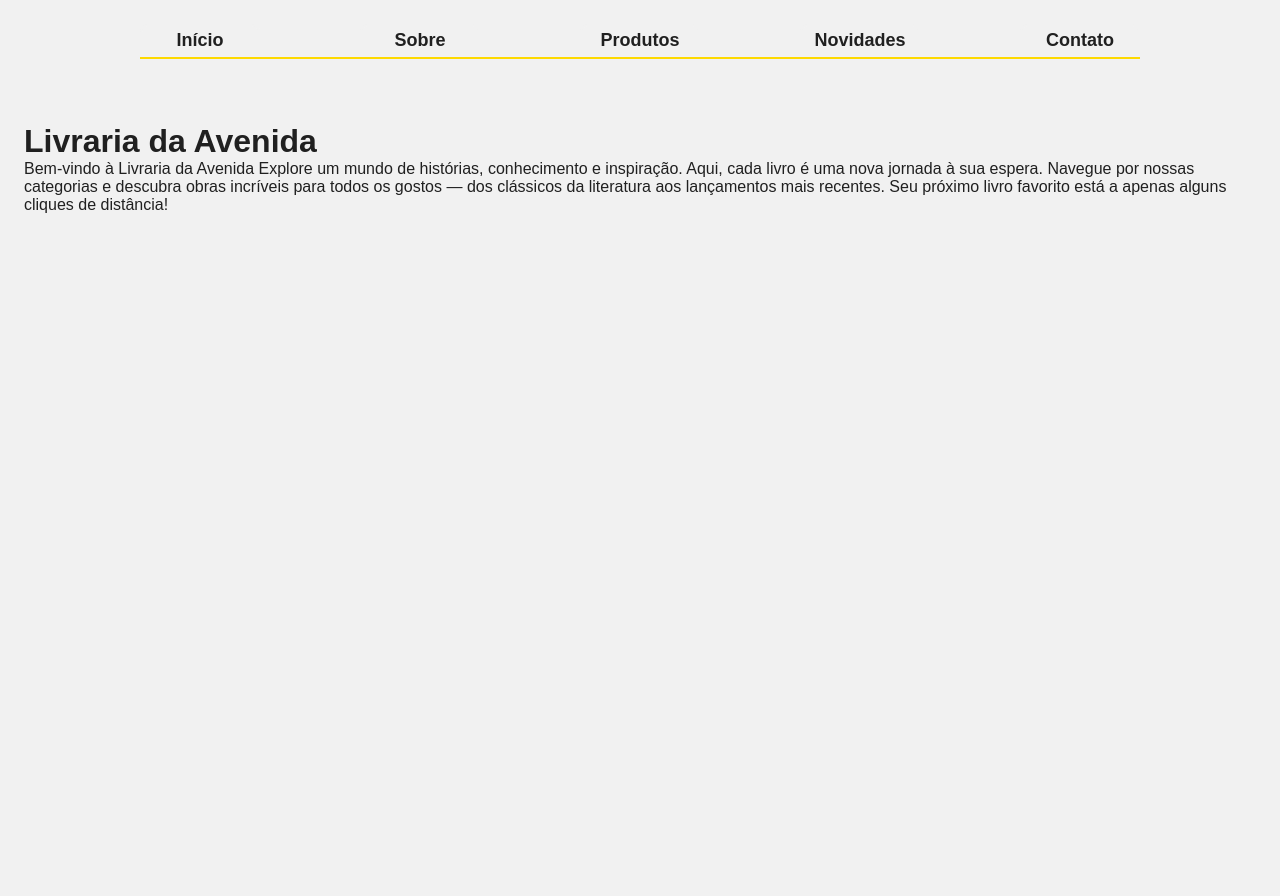
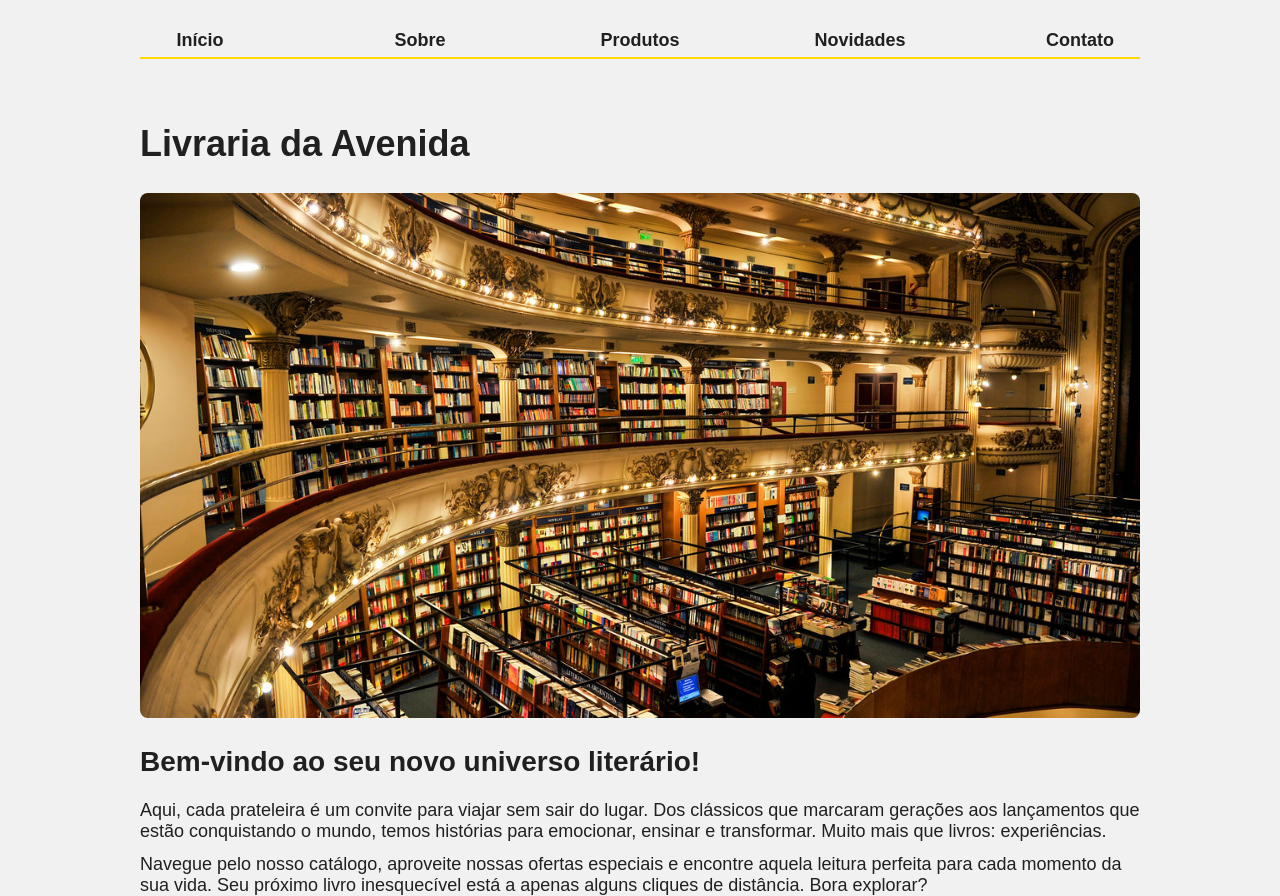
Before and after one commit to PedroHammes/CCOMP-1S-DAW-AVA2, a PHP site: page / in a window 1280 px wide. Before the commit the page ends 213 px from the top, so only its background shows below. Run offline with PHP 8.4, Linux system fonts and the light colour scheme.

Commit message:
finalização da página home

```diff
--- a/index.php
+++ b/index.php
@@ -15,14 +15,23 @@
         <a href="./news.php">Novidades</a>
         <a href="./contact.php">Contato</a>
     </nav>
-    <h1>Livraria da Avenida</h1>
 
-    <section id="home">
-        <div id="home-picture"></div>
-        Bem-vindo à Livraria da Avenida
-    Explore um mundo de histórias, conhecimento e inspiração. Aqui, cada livro é uma nova jornada à sua espera. Navegue por nossas categorias e descubra obras incríveis para todos os gostos — dos clássicos da literatura aos lançamentos mais recentes.
 
-    Seu próximo livro favorito está a apenas alguns cliques de distância!
-    </section>
+    <main>
+        <h1>Livraria da Avenida</h1>
+        <img src="./style/assets/library.jpg" alt="">
+        <h2>Bem-vindo ao seu novo universo literário!</h2>
+        <p>
+            Aqui, cada prateleira é um convite para viajar sem sair do lugar. Dos clássicos que marcaram gerações aos lançamentos que estão conquistando o mundo, temos histórias para emocionar, ensinar e transformar.
+
+            Muito mais que livros: experiências.
+        </p>
+        <p>
+            Navegue pelo nosso catálogo, aproveite nossas ofertas especiais e encontre aquela leitura perfeita para cada momento da sua vida.
+
+            Seu próximo livro inesquecível está a apenas alguns cliques de distância. Bora explorar?
+        </p>
+
+    </main>
 </body>
 </html>
--- a/style/style.css
+++ b/style/style.css
@@ -12,6 +12,7 @@
     padding: 0;
     box-sizing: border-box;
     font-family: 'Arial', 'Helvetica', sans-serif;
+    font-size: 18px;
     --white: #F1F1F1;
     --black: #202020;
     --gray_1: #969696;
@@ -50,7 +51,6 @@ nav {
 nav a {
     color: var(--black);
     text-decoration: none;
-    font-size: 18px;
     font-weight: 600;
 
     width: 120px;
@@ -80,20 +80,28 @@ nav a:hover {
     border: 2px solid var(--yellow);
 }
 
-/* Header */
-.header {
-    background-color: #FDD900;
-    color: #000000;
-    padding: 20px;
+main {
+    max-width: 1000px;
+    margin: auto;
+
     display: flex;
-    justify-content: space-between;
-    align-items: center;
-    flex-wrap: wrap;
+    flex-direction: column;
+    gap: 12px;
 }
 
-.header h1 {
-    font-family: 'Frutiger Ultra Black', 'Arial Black', 'Arial', sans-serif;
-    font-size: 2rem;
+h1 {
+    font-size: 36px;
+    margin-bottom: 16px;
+}
+
+h2 {
+    font-size: 28px;
+    margin: 16px 0px 10px 0px;
+}
+
+main img {
+    width: 100%;
+    border-radius: 8px;
 }
 
 
@@ -136,7 +144,7 @@ nav a:hover {
 }
 
 .card p {
-    font-size: 18px;
+
     margin: 18px;
 }
 
@@ -238,7 +246,7 @@ nav a:hover {
 }
 
 .new p {
-    font-size: 18px;
+
     margin: 18px;
 }
 
@@ -266,7 +274,7 @@ form {
 }
 
 label {
-    font-size: 18px;
+
 }
 
 input {
@@ -282,7 +290,7 @@ textarea {
 }
 
 button {
-    font-size: 18px;
+
     width: 100px;
     background-color: var(--yellow_3);
     border: 2px solid var(--yellow);
```
Also changed, not shown: style/assets/Livraria.jpg (deleted), style/assets/library.jpg (added).
